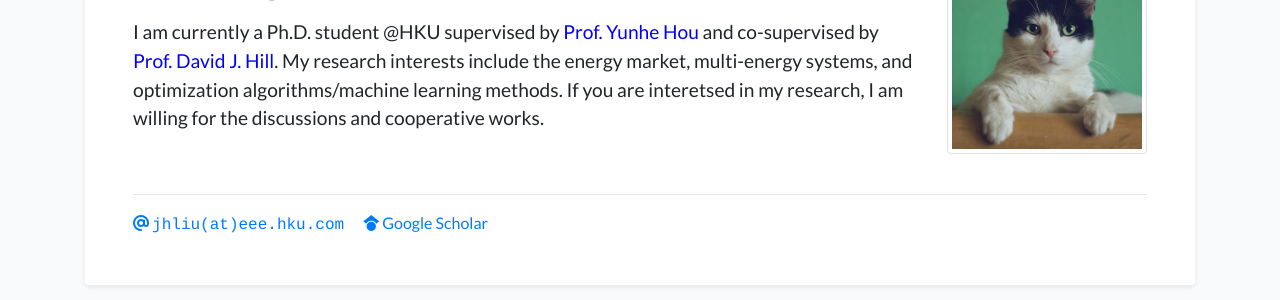
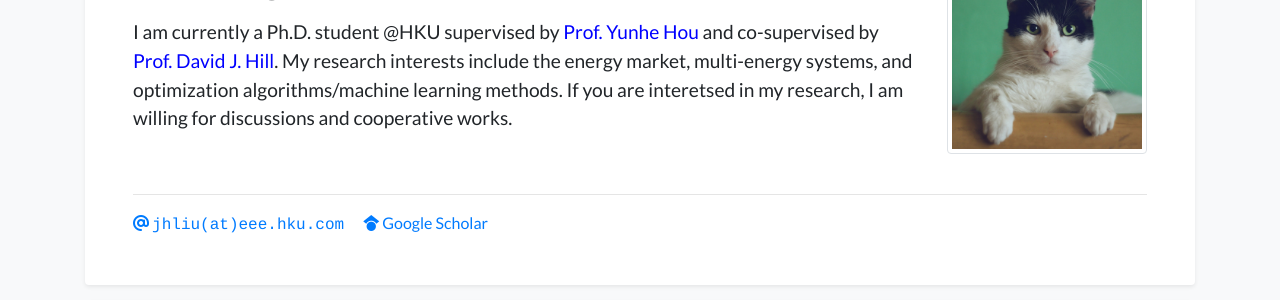
Before and after one commit to johnny-eee/academic-homepage-main, a Jekyll site: the page built from index.html, in a window 1280 px wide and 900 px high. Shown: the part 174-474 px from the top of the window. Built offline with Jekyll 4.4.1, drawn with Linux system fonts in a browser that asks for light colours; a style sheet for code colours, icons or effects is not loaded.

Commit message:
Update profile.yml

```diff
--- a/_data/profile.yml
+++ b/_data/profile.yml
@@ -22,7 +22,7 @@
 short_bio: >-
   <p>
    <big>I am currently a Ph.D. student @HKU supervised by <a href="https://www.eee.hku.hk/people/yhhou/" style="color: blue;">Prof. Yunhe Hou</a> and co-supervised by <a href="https://www.eee.hku.hk/people/dhill/" style="color: blue;">Prof. David J. Hill</a>.
-   My research interests include the energy market, multi-energy systems, and optimization algorithms/machine learning methods. If you are interetsed in my research, I am willing for the discussions and cooperative works.</big>
+   My research interests include the energy market, multi-energy systems, and optimization algorithms/machine learning methods. If you are interetsed in my research, I am willing for discussions and cooperative works.</big>
   </p>
 
 portrait_url: /assets/images/photos/portrait.jpg
```
